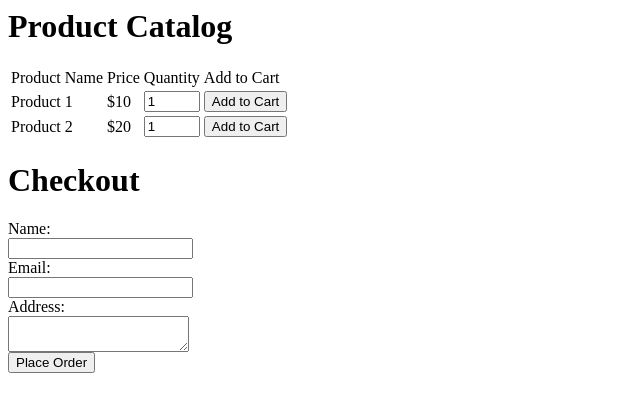
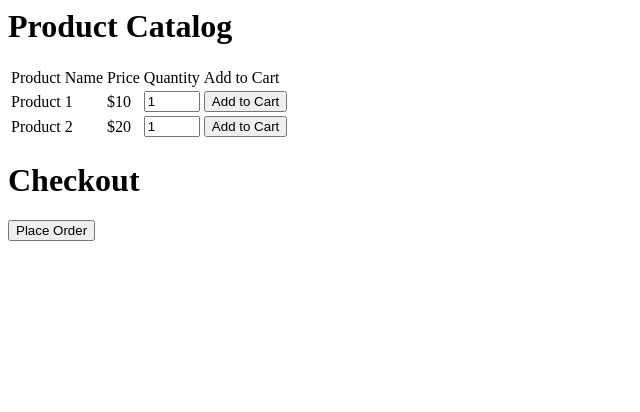
Before and after one commit to deinfant/cart, a plain HTML site: page index.html in a window 1280 px wide. Shown: the whole page, without its empty margins (0-640 px from the left). Drawn offline with Linux system fonts and the light colour scheme.

Commit message:
Update index.html

```diff
--- a/index.html
+++ b/index.html
@@ -51,12 +51,6 @@
 <h1>Checkout</h1>
 
 <form>
-  <label for="name">Name:</label><br>
-  <input type="text" id="name" required><br>
-  <label for="email">Email:</label><br>
-  <input type="email" id="email" required><br>
-  <label for="address">Address:</label><br>
-  <textarea id="address" required></textarea><br>
   <button type="submit">Place Order</button>
 </form>
 
```
